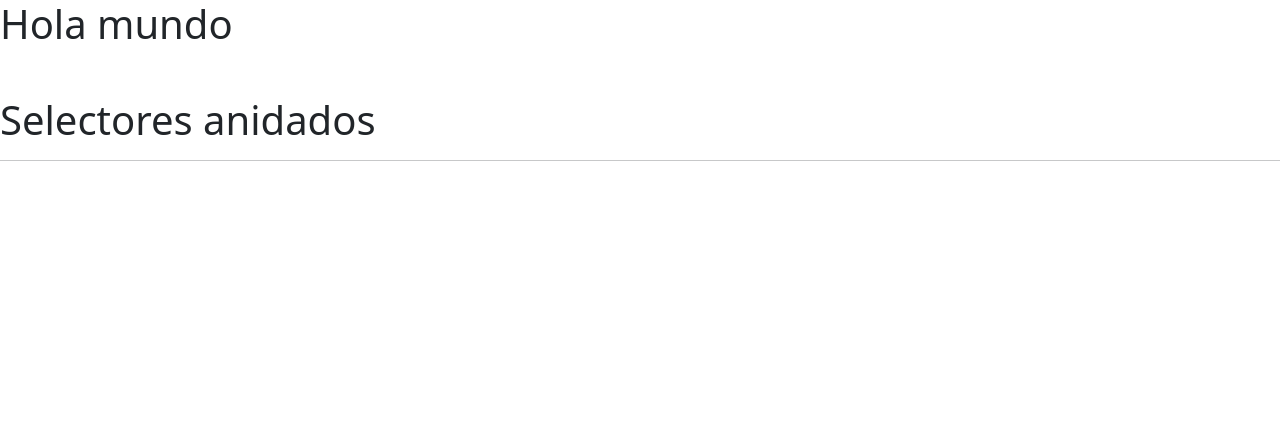
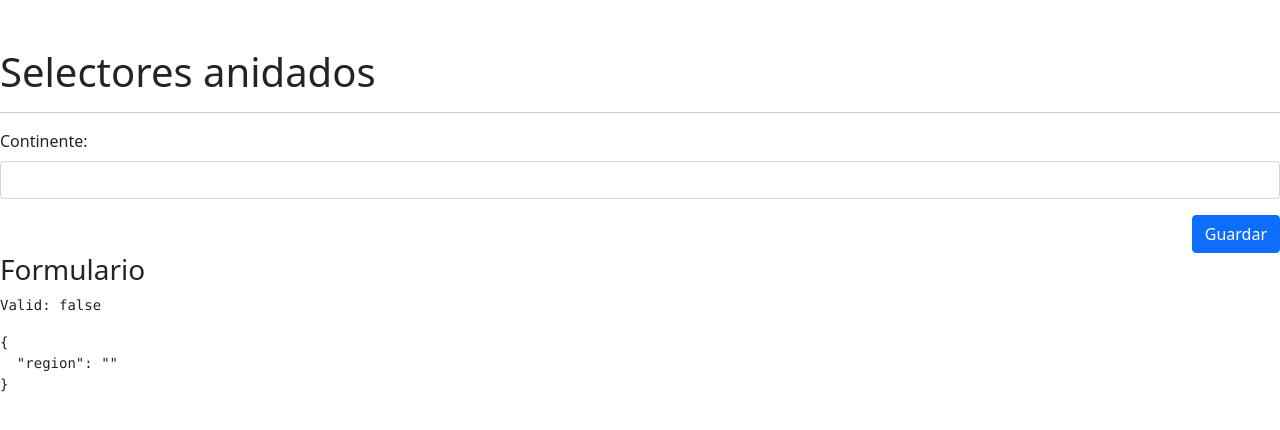
Before and after one commit to ElLuchoMan/selectores, an Angular app: page /selector in a window 1280 px wide. Shown: the top 430 px of the page. Built offline with nearby package versions, Linux system fonts and the light colour scheme.

Commit message:
Agregado select

```diff
--- a/src/app/app.component.html
+++ b/src/app/app.component.html
@@ -1,2 +1 @@
-<h1>Hola mundo</h1>
 <router-outlet></router-outlet>
--- a/src/app/app.module.ts
+++ b/src/app/app.module.ts
@@ -8,7 +8,6 @@
 @NgModule({
   declarations: [
     AppComponent,
-    SelectorPageComponent
   ],
   imports: [
     BrowserModule,
--- a/src/app/paises/pages/selector-page/selector-page.component.html
+++ b/src/app/paises/pages/selector-page/selector-page.component.html
@@ -1,2 +1,23 @@
 <h1 class="mt-5">Selectores anidados</h1>
 <hr>
+<form [formGroup]="miFormulario" (ngSubmit)="guardar()">
+    <div class="row mb-3">
+        <div class="col">
+            <label class="form-label">Continente: </label>
+            <select class="form-control" formControlName="region">
+                <option value=" ">--Seleccione Continente-- </option>
+                <option *ngFor="let region of regiones" [value]="region|lowercase">{{region}}</option>
+            </select>
+        </div>
+    </div>
+    <div class="row">
+        <div class="col">
+            <button type="submit" class="btn btn-primary float-end">
+                Guardar
+            </button>
+        </div>
+    </div>
+</form>
+<h3>Formulario</h3>
+<pre>Valid: {{miFormulario.valid}}</pre>
+<pre>{{miFormulario.value|json}}</pre>
--- a/src/app/paises/pages/selector-page/selector-page.component.ts
+++ b/src/app/paises/pages/selector-page/selector-page.component.ts
@@ -1,5 +1,6 @@
-import { Component } from '@angular/core';
-
+import { Component, OnInit } from '@angular/core';
+import { FormBuilder, FormGroup, Validators } from '@angular/forms';
+import { PaisesServiceService } from '../../services/paises-service.service';
 
 
 @Component({
@@ -8,9 +9,19 @@
   styles: [
   ]
 })
-export class SelectorPageComponent {
+export class SelectorPageComponent implements OnInit {
+  miFormulario: FormGroup = this.fb.group({
+    region: ['', Validators.required],
 
-  constructor() { }
+  });
+  regiones: string[] = [];
+  constructor(private fb: FormBuilder, private paisesService: PaisesServiceService) { }
+  ngOnInit(): void {
+    this.regiones = this.paisesService.regiones;
+  }
+  guardar() {
+    console.log(this.miFormulario);
+  }
 
 
 }
--- a/src/app/paises/paises.module.ts
+++ b/src/app/paises/paises.module.ts
@@ -3,10 +3,13 @@
 
 import { PaisesRoutingModule } from './paises-routing.module';
 import { ReactiveFormsModule } from '@angular/forms';
+import { SelectorPageComponent } from './pages/selector-page/selector-page.component';
 
 
 @NgModule({
-  declarations: [],
+  declarations: [
+    SelectorPageComponent
+  ],
   imports: [
     CommonModule,
     ReactiveFormsModule,
--- a/src/app/paises/services/paises-service.service.ts
+++ b/src/app/paises/services/paises-service.service.ts
@@ -5,5 +5,10 @@
 })
 export class PaisesServiceService {
 
+  private _regiones: string[] = ['Africa', 'Americas', 'Asia', 'Europe', 'Oceania'];
+  get regiones(): string[] {
+    return [...this._regiones];
+  }
   constructor() { }
+
 }
```
